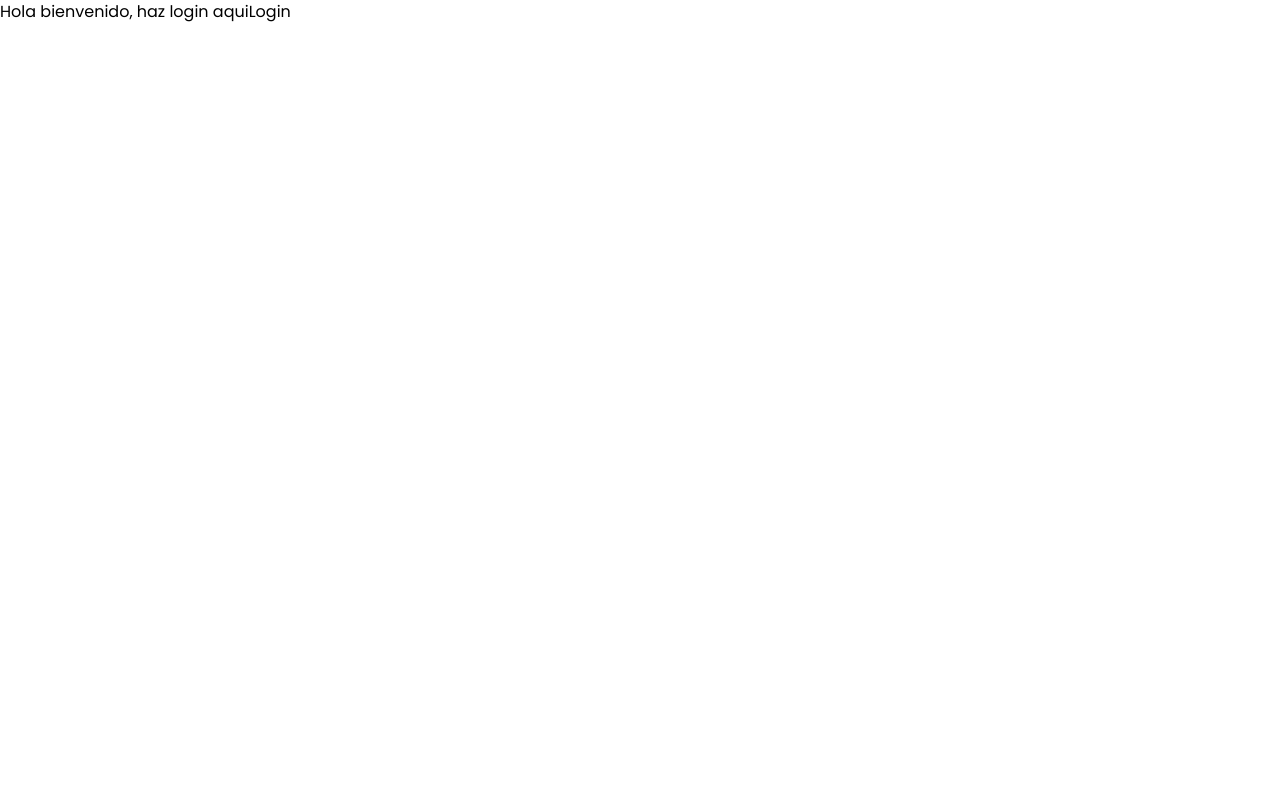
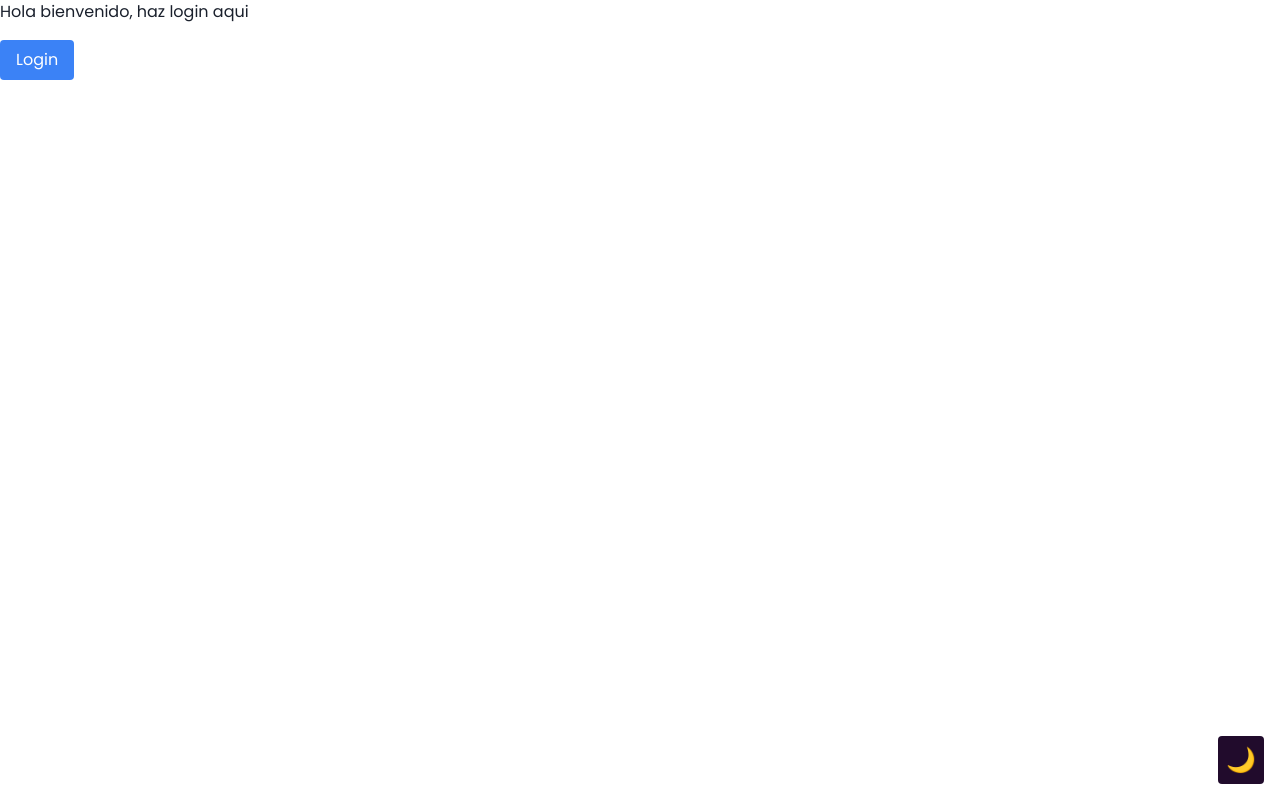
Before and after one commit to alejandro0619/flip-it, a Next.js app: page / in a window 1280 px wide. Built offline with nearby package versions, Linux system fonts and the light colour scheme.

Commit message:
chore: Update globals.css and page.tsx, add dependencies and ColorModeToggle component

```diff
--- a/src/app/home/page.tsx
+++ b/src/app/home/page.tsx
@@ -1,17 +1,26 @@
 import { redirect } from "next/navigation"
 
 import { createClient } from "@/utils/supabase/server"
+import Avvvatars from "avvvatars-react";
 
 export default async function HomePage() {
+  const supabase = await createClient();
 
-    const supabase = await createClient()
-
-    const {data, error} = await supabase.auth.getUser();
-    if(error || !data?.user) {
-        redirect('/login')
-    }
-    return (
-
-        <h1>Holaaa bienvenido a mi pagina: {data.user.email}</h1>
-    )
+  const { data, error } = await supabase.auth.getUser();
+  if (error || !data?.user) {
+    redirect("/login");
+  }
+  return (
+    // <h1>Holaaa bienvenido a mi pagina: {data.user.email}</h1>
+    <main className="h-screen w-screen z-10">
+      <nav className="fixed z-20 top-0 bg-red-100 h-[100px] w-full">
+        <Avvvatars
+          value={data.user.email || data.user.user_metadata.name}
+          size={100}
+          borderColor="red"
+        />
+      </nav>
+    </main>
+  );
 }
+``;
--- a/src/app/layout.tsx
+++ b/src/app/layout.tsx
@@ -1,9 +1,13 @@
-import type { Metadata } from "next";
+import { ChakraProvider, ColorModeScript } from "@chakra-ui/react";
 import { Inter, Poppins } from "next/font/google";
 import "./globals.css";
 import { ToastContainer } from "react-toastify";
 import "react-toastify/dist/ReactToastify.css";
-const inter = Poppins({ weight: "400", subsets: ["latin"] });
+import type { Metadata } from "next";
+
+import ColorModeToggle from "@/components/ColorModeToggle";
+
+const poppins = Poppins({ weight: "400", subsets: ["latin"] });
 
 export const metadata: Metadata = {
   title: "Flip it!",
@@ -12,17 +16,20 @@ export const metadata: Metadata = {
 
 export default function RootLayout({
   children,
-}: Readonly<{
+}: {
   children: React.ReactNode;
-}>) {
+}) {
   return (
     <html lang="en">
-      <body className={inter.className}>
-        {
-          <>
-            {children} <ToastContainer />{" "}
-          </>
-        }
+      <body className={`${poppins.className}`}>
+        <ChakraProvider>
+          {children}
+          <span className="fixed bottom-4 right-4 rounded-full">
+            <ColorModeToggle />
+          </span>
+
+          <ToastContainer />
+        </ChakraProvider>
       </body>
     </html>
   );
--- a/src/app/login/page.tsx
+++ b/src/app/login/page.tsx
@@ -1,5 +1,5 @@
 "use client";
-import { useEffect, useState } from "react";
+import { useState } from "react";
 import { useForm } from "react-hook-form";
 import { zodResolver } from "@hookform/resolvers/zod";
 import {
@@ -13,6 +13,13 @@ import { createClient } from "@/utils/supabase/client";
 import { FcGoogle } from "react-icons/fc";
 import { useRouter, useSearchParams } from "next/navigation";
 import { toast } from "react-toastify";
+import {
+  Input,
+  Button,
+  FormControl,
+  FormLabel,
+
+} from '@chakra-ui/react'
 
 export default function AuthLoginPage() {
   const [isFlipped, setIsFlipped] = useState(false);
@@ -29,25 +36,12 @@ export default function AuthLoginPage() {
   };
   const code = searchParams.get("code") ? searchParams.get('code') : undefined;
 
-  useEffect(() => {
-    const handleAuth = async () => {
-      if (code) {
-        const { error } = await supabase.auth.exchangeCodeForSession(code);
-        if (!error) {
-          router.push("/home"); // Redirigir a la página deseada después del login
-        } else {
-          console.error("Error exchanging code for session:", error);
-        }
-      }
-    };
-    handleAuth();
-  }, [code]);
-
   const handleSignInWithGoogle = async () => {
     await supabase.auth.signInWithOAuth({
       provider: "google",
       options: {
         redirectTo,
+
       },
     });
   };
@@ -105,8 +99,8 @@ export default function AuthLoginPage() {
   };
 
   return (
-    <main className="flex h-screen w-screen bg-[#F9F9F9]">
-      <section className="w-1/2 h-full bg-gradient-to-r from-[#D8B4E2] to-[#BC96E6] flex items-center justify-center pt-20 relative overflow-hidden">
+    <main className="flex h-screen w-screen ">
+      <section className="w-1/2 h-full bg-gradient-to-r from-[#D8B4E2] to-[#BC96E6]  flex items-center justify-center pt-20 relative overflow-hidden">
         {/* Flashcards flotantes */}
         <div className="absolute top-10 left-10 w-[150px] h-[100px] perspective animate-float">
           <div className="relative w-full h-full transition-transform duration-700 transform-style-preserve-3d">
@@ -146,7 +140,7 @@ export default function AuthLoginPage() {
           >
             <div className="absolute w-full h-full backface-hidden flex items-center justify-center bg-white border border-[#210B2C] rounded-xl shadow-lg">
               <h1
-                className="text-5xl font-bold text-gradient cursor-pointer"
+                className="text-5xl font-bold text-gradient cursor-pointer "
                 onClick={handleFlipClick}
               >
                 Voltea
@@ -163,8 +157,8 @@ export default function AuthLoginPage() {
           </div>
         </div>
       </section>
-      <section className="w-1/2 h-full flex flex-col justify-center items-center">
-        <h1 className="text-4xl font-extrabold text-[#210B2C] mb-6">
+      <section className="w-1/2 h-full flex flex-col justify-center items-center dark:bg-custom-dark">
+        <h1 className="text-4xl font-extrabold text-custom-dark dark:text-custom-lighter mb-6">
           ¡Hola de nuevo!
         </h1>
         {showForm === "LOGIN" ? (
@@ -210,7 +204,7 @@ export default function AuthLoginPage() {
             </div>
             <button
               type="submit"
-              className="w-full px-4 py-2 bg-customLight text-white rounded-lg font-semibold hover:bg-customDark transition-colors duration-300"
+              className="w-full px-4 py-2 bg-custom-light text-white rounded-lg font-semibold hover:bg-custom-dark transition-colors duration-300 dark:bg-custom-light dark:text-custom-dark dark:hover:bg-custom-light"
               disabled={!isLoginValid}
             >
               Iniciar sesión
@@ -218,7 +212,7 @@ export default function AuthLoginPage() {
             <button
               type="button"
               onClick={() => setShowForm("SIGNUP")}
-              className="w-full px-4 py-2 bg-customLight text-white rounded-lg font-semibold hover:bg-customDark transition-colors duration-300"
+              className="w-full px-4 py-2 bg-custom-light text-white rounded-lg font-semibold hover:bg-custom-dark transition-colors duration-300 dark:bg-custom-light dark:text-custom-dark dark:hover:bg-custom-light"
             >
               Crear cuenta
             </button>
--- a/src/app/page.tsx
+++ b/src/app/page.tsx
@@ -1,14 +1,15 @@
+import ColorModeToggle from "@/components/ColorModeToggle";
 import Link from "next/link";
 
 export default function Home() {
+  return (
+    <main className="h-screen w-screen relative">
+        <p>Hola bienvenido, haz login aqui</p>
+        <button className="mt-4 px-4 py-2 bg-blue-500 text-white rounded">
+          <Link href="/login">Login</Link>
+        </button>
 
-  return (
-    <main>
-      Hola bienvenido, haz login aqui
 
-      <button>
-        <Link href="/login">Login</Link>
-      </button>
     </main>
   );
 }
--- /dev/null
+++ b/src/components/ColorModeToggle.tsx
@@ -0,0 +1,45 @@
+"use client";
+import { useEffect, useState } from "react";
+import { Tooltip } from "@chakra-ui/react";
+const ColorModeToggle: React.FC = () => {
+  const [isDarkMode, setIsDarkMode] = useState<boolean>(false);
+
+  useEffect(() => {
+    // Recupera la preferencia del usuario del localStorage
+    const darkModePreference = localStorage.getItem("darkMode") === "true";
+    setIsDarkMode(darkModePreference);
+    document.body.classList.toggle("dark", darkModePreference);
+  }, []);
+
+  const toggleDarkMode = () => {
+    setIsDarkMode((prevMode) => {
+      const newMode = !prevMode;
+      // Actualiza el estado en el localStorage
+      localStorage.setItem("darkMode", newMode.toString());
+      // Aplica o quita la clase 'dark' en el body
+      document.body.classList.toggle("dark", newMode);
+      return newMode;
+    });
+  };
+
+  return (
+    <Tooltip
+      label={isDarkMode ? "😴" : "😉"}
+      bg={isDarkMode ? '#bc96e6' : '#210b2c'} // #bc96e6 #210b2c
+      placement="left"
+      size={'sm'}
+      hasArrow
+    >
+      <button
+        onClick={toggleDarkMode}
+        className={`p-2 ${
+          isDarkMode ? "bg-custom-light" : "bg-custom-dark"
+        } text-white rounded text-2xl`}
+      >
+        {isDarkMode ? "🌞" : "🌙"}
+      </button>
+    </Tooltip>
+  );
+};
+
+export default ColorModeToggle;
--- a/tailwind.config.ts
+++ b/tailwind.config.ts
@@ -1,20 +1,35 @@
-import type { Config } from "tailwindcss";
+import type { Config } from 'tailwindcss';
 
 const config: Config = {
   content: [
-    "./src/pages/**/*.{js,ts,jsx,tsx,mdx}",
-    "./src/components/**/*.{js,ts,jsx,tsx,mdx}",
-    "./src/app/**/*.{js,ts,jsx,tsx,mdx}",
+    './src/pages/**/*.{js,ts,jsx,tsx,mdx}',
+    './src/components/**/*.{js,ts,jsx,tsx,mdx}',
+    './src/app/**/*.{js,ts,jsx,tsx,mdx}',
   ],
   theme: {
     extend: {
       colors: {
-        customDark: '#210B2C',
-        customLight: '#BC96E6',
-        customLighter: '#D8B4E2',
+        custom: {
+          dark: '#210B2C',
+          light: '#BC96E6',
+          lighter: '#D8B4E2',
+          darkenedLight: '#A46AB0',
+          darkenedLighter: '#9B68D7',
+        },
+      },
+      animation: {
+        'fade-in-out': 'fadeInOut 0.5s ease-in-out',
+      },
+      keyframes: {
+        fadeInOut: {
+          '0%': { opacity: '0' },
+          '100%': { opacity: '1' },
+        },
       },
     },
   },
+  darkMode: 'class',
   plugins: [],
 };
+
 export default config;
```
Also changed, not shown: package.json (+10 -0 lines), src/app/globals.css (line endings or trailing spaces), 1 other file (tests, documents, lock files or other folders).
